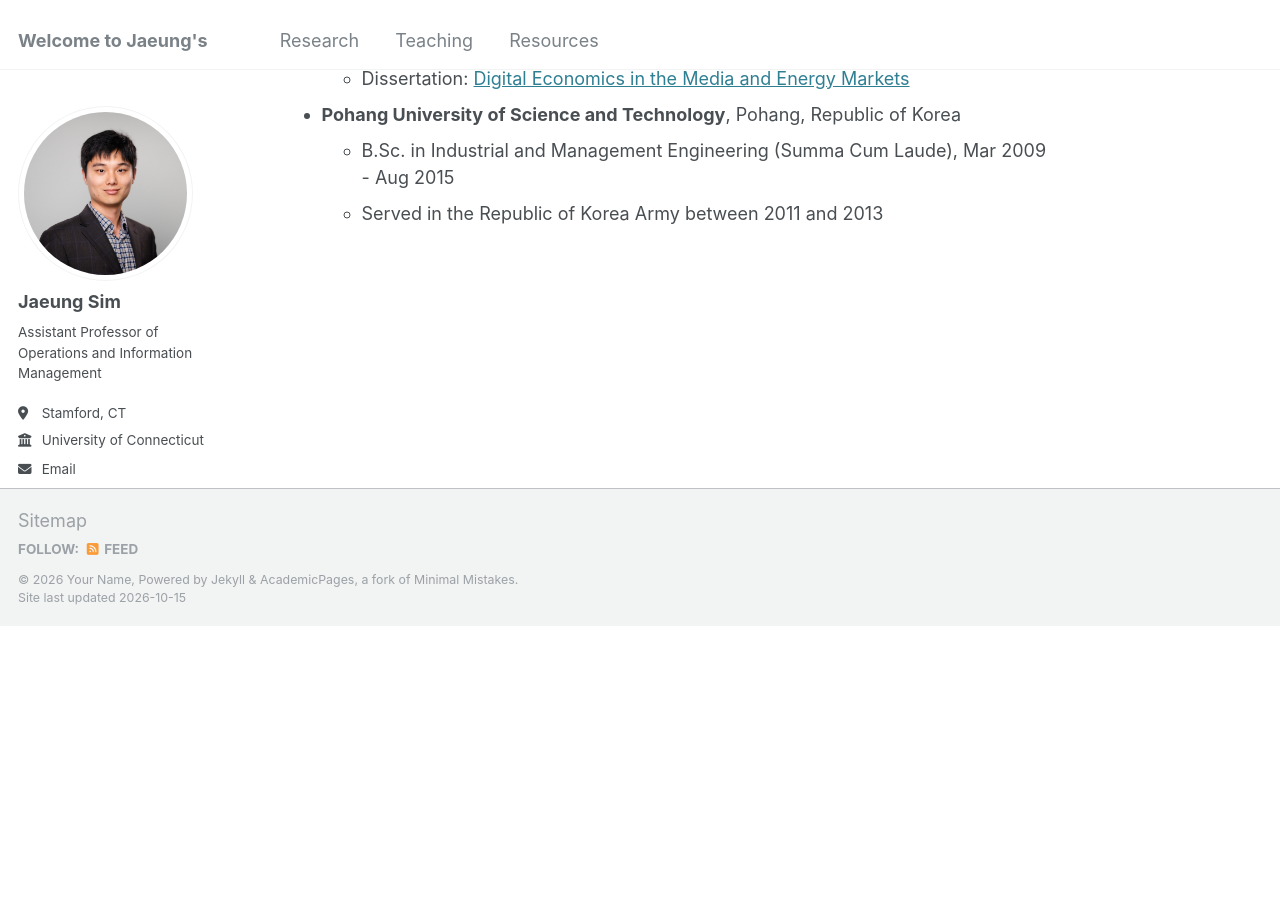
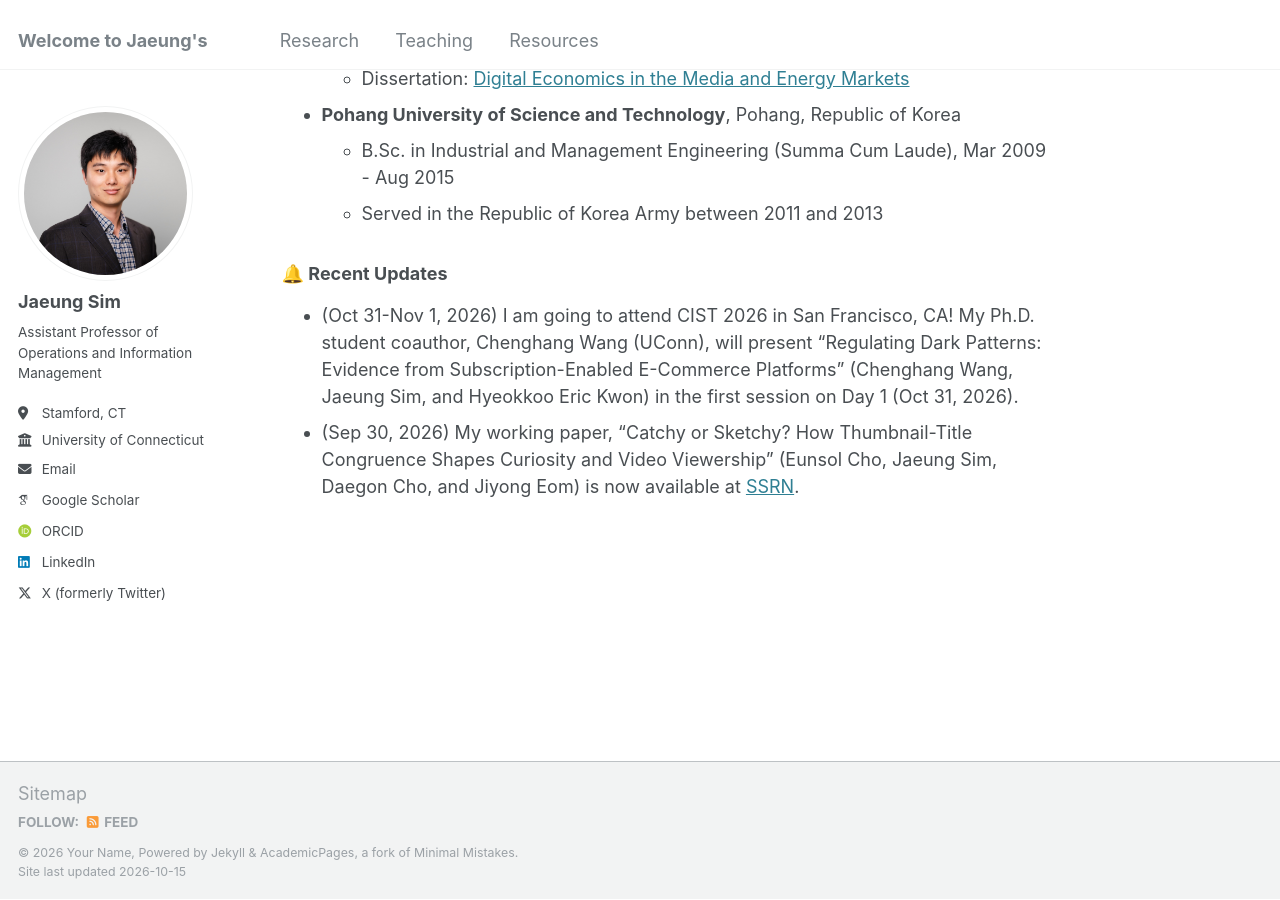
Before and after one commit to jaeungs/jaeungs.github.io, a Jekyll site: the page built from _pages/about.md, in a window 1280 px wide and 900 px high, scrolled down 817 px. Built offline with Jekyll 4.4.1, drawn with Linux system fonts in a browser that asks for light colours; emoji names are drawn with the system emoji font; some web fonts are replaced; before the commit the page ends 1443 px from its top, so only the background shows below that.

Commit message:
Update about.md

```diff
--- a/_pages/about.md
+++ b/_pages/about.md
@@ -25,3 +25,7 @@ I know how you feel now. You may call me "Jay" instead of "Jaeung (재웅)", whi
 * **Pohang University of Science and Technology**, Pohang, Republic of Korea
   * B.Sc. in Industrial and Management Engineering (Summa Cum Laude), Mar 2009 - Aug 2015
   * Served in the Republic of Korea Army between 2011 and 2013
+
+### 🔔 Recent Updates
+* (Oct 31-Nov 1, 2026) I am going to attend CIST 2026 in San Francisco, CA! My Ph.D. student coauthor, Chenghang Wang (UConn), will present "Regulating Dark Patterns: Evidence from Subscription-Enabled E-Commerce Platforms" (Chenghang Wang, Jaeung Sim, and Hyeokkoo Eric Kwon) in the first session on Day 1 (Oct 31, 2026).
+* (Sep 30, 2026) My working paper, "Catchy or Sketchy? How Thumbnail-Title Congruence Shapes Curiosity and Video Viewership" (Eunsol Cho, Jaeung Sim, Daegon Cho, and Jiyong Eom) is now available at [SSRN]([https://www.business.uconn.edu/person/jaeung-sim/](https://papers.ssrn.com/sol3/papers.cfm?abstract_id=7543822)).
```
